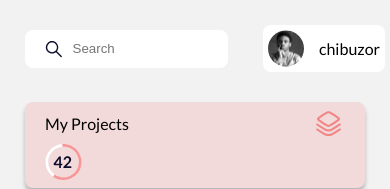
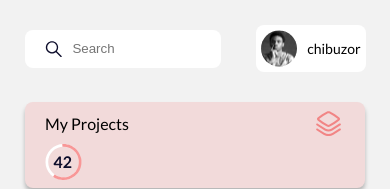
Before and after one commit to dprince001/NativeBrands-test, a React (Create React App) app: page / in a window 390 px wide. Shown: the top 189 px of the page. Built offline with nearby package versions, Linux system fonts and the light colour scheme.

Commit message:
responsiveness completed

```diff
--- a/src/components/user-details/user-comp.scss
+++ b/src/components/user-details/user-comp.scss
@@ -1,6 +1,6 @@
 .user-details-container {
     margin-left: 35px;
-    width: 30%;
+    width: 32%;
     display: flex;
     justify-content: space-between;
     align-items: center;
@@ -50,18 +50,23 @@
 
 
         p {
-            margin-left: 15px;
+            margin-left: 10px;
 
             span {
                 margin-left: 5px;
             }
         }
+
         @media (max-width: 700px) {
             padding: 5px;
 
             span {
                 display: none;
             }
+
+            p {
+                font-size: 14px;
+            }
         }
     }
 }
```
